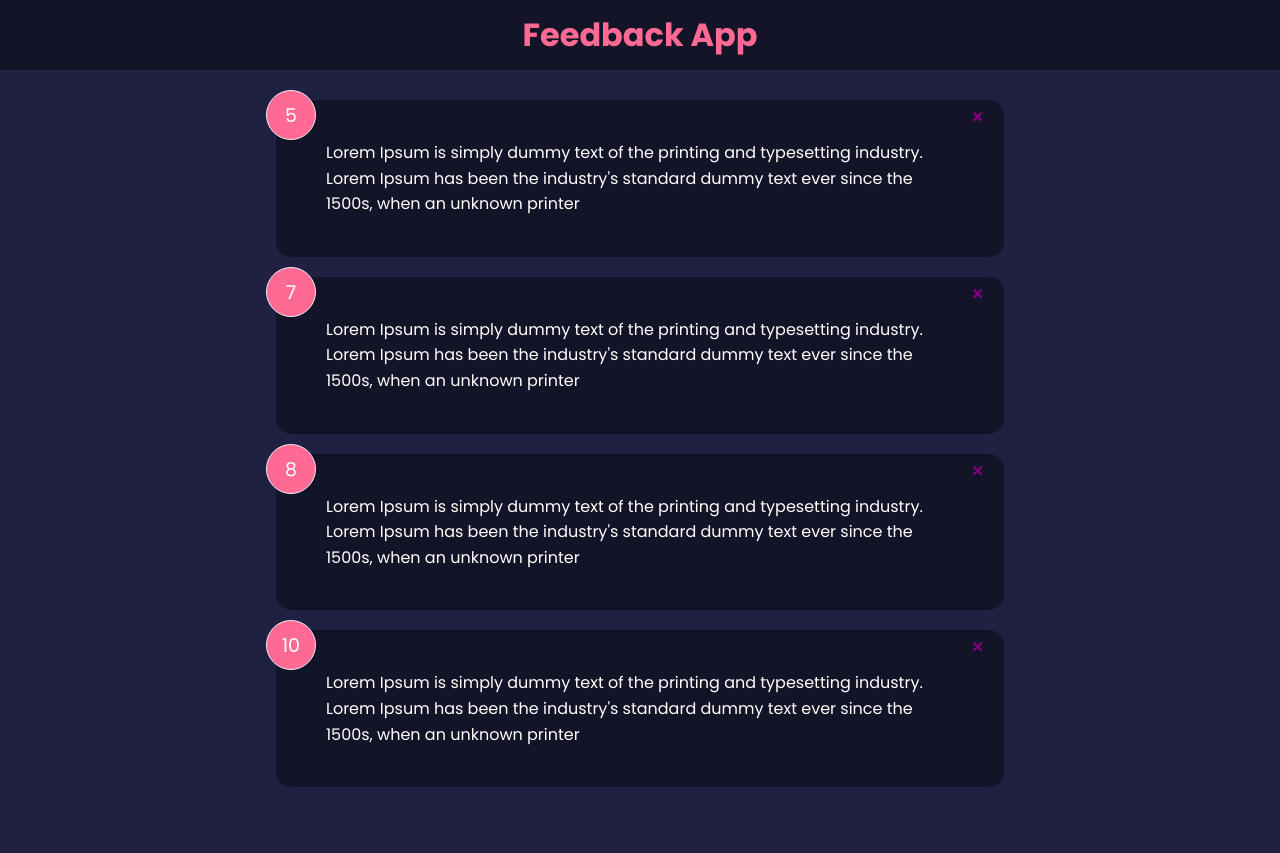
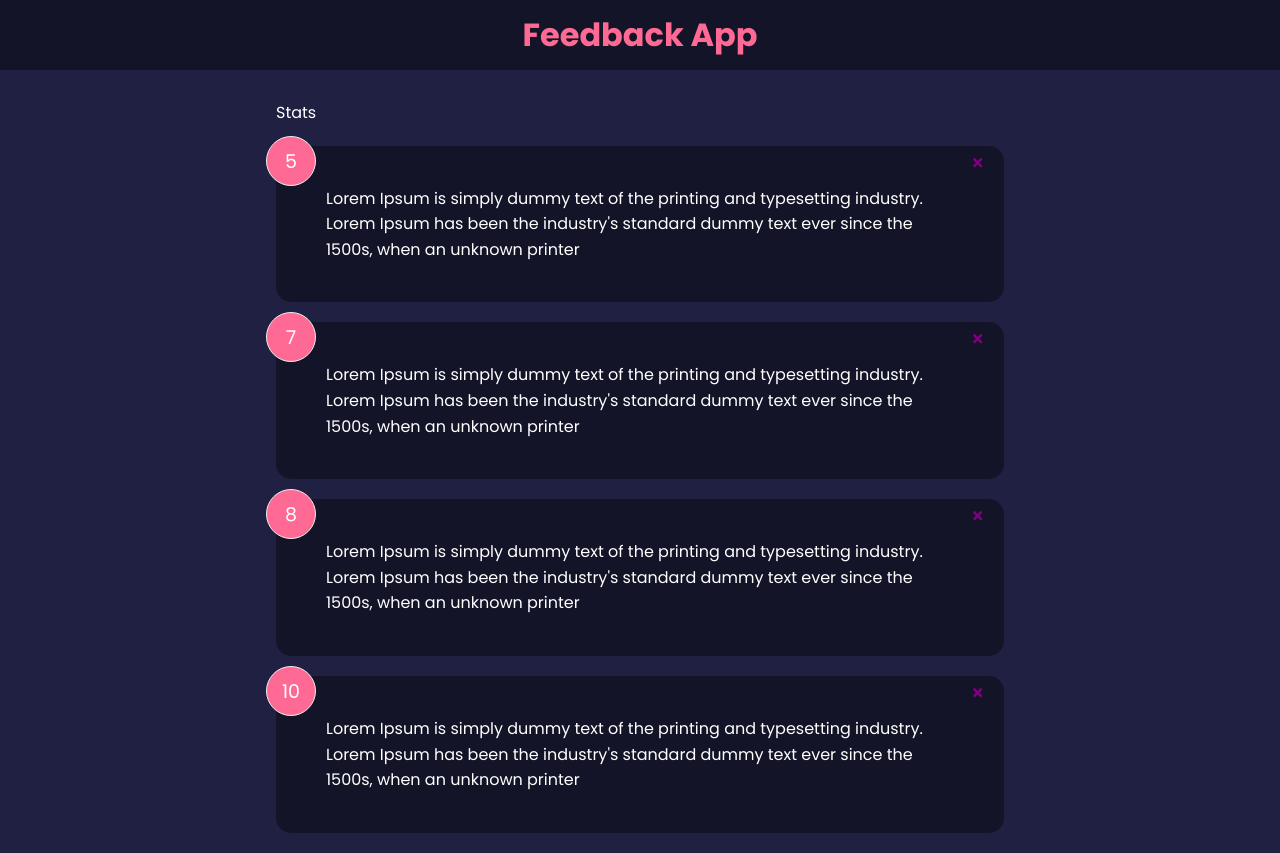
Before and after one commit to Shatakshi-Shukla-Github/Feedback-App, a React (Create React App) app: page / in a window 1280 px wide. Before the commit the page ends 807 px from the top, so only its background shows below. Built offline with nearby package versions, Linux system fonts and the light colour scheme.

Commit message:
Added FeedbackStats Component

```diff
--- a/src/App.js
+++ b/src/App.js
@@ -2,6 +2,7 @@ import React from 'react';
 import Header from "./components/Header";
 import FeedbackList from './components/FeedbackList';
 import FeedbackData from "./data/FeedbackData";
+import FeedbackStats from "./components/FeedbackStats";
 import {useState} from "react";
 function App() {
   const [feedback,setFeedback]=useState(FeedbackData);
@@ -14,6 +15,7 @@ function App() {
    <>
     <Header/>
     <div className="container">
+      <FeedbackStats/>
       <FeedbackList feedback={feedback} handleDelete={deleteFeedback}/>
     </div>
     </>
--- /dev/null
+++ b/src/components/FeedbackStats.jsx
@@ -0,0 +1,5 @@
+function FeedbackStats() {
+  return <div>Stats</div>;
+}
+
+export default FeedbackStats;
```
